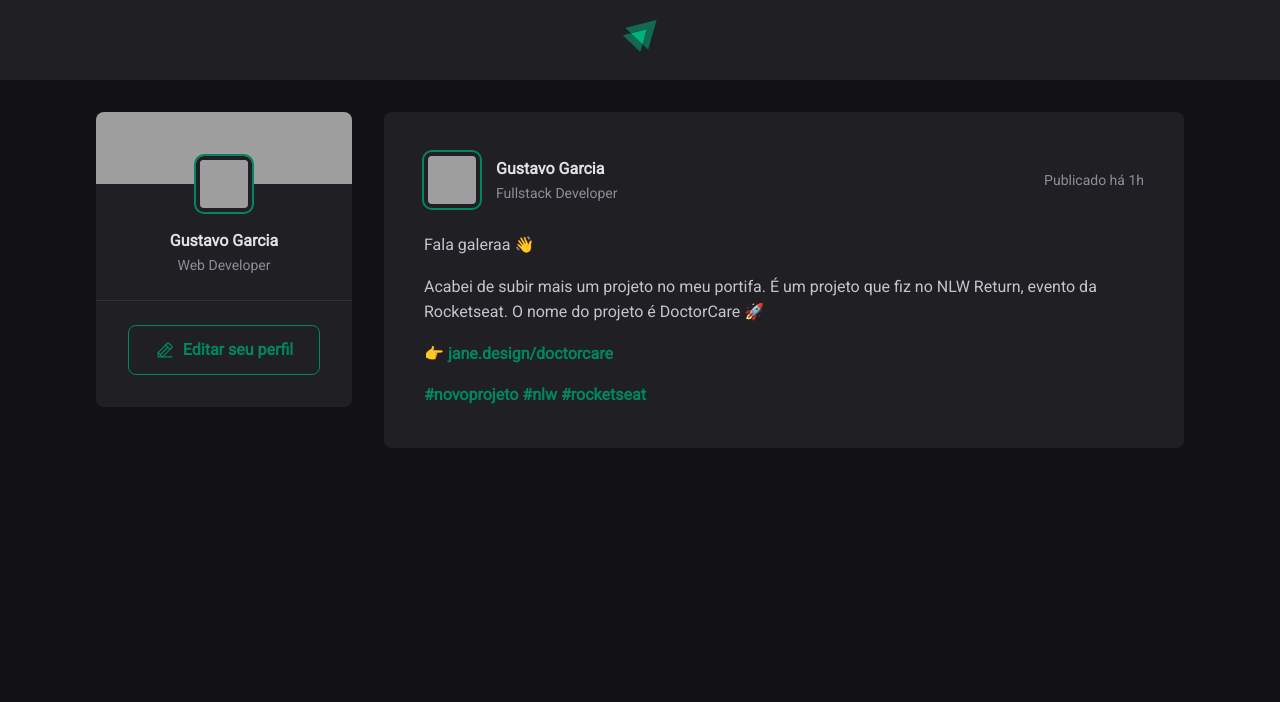
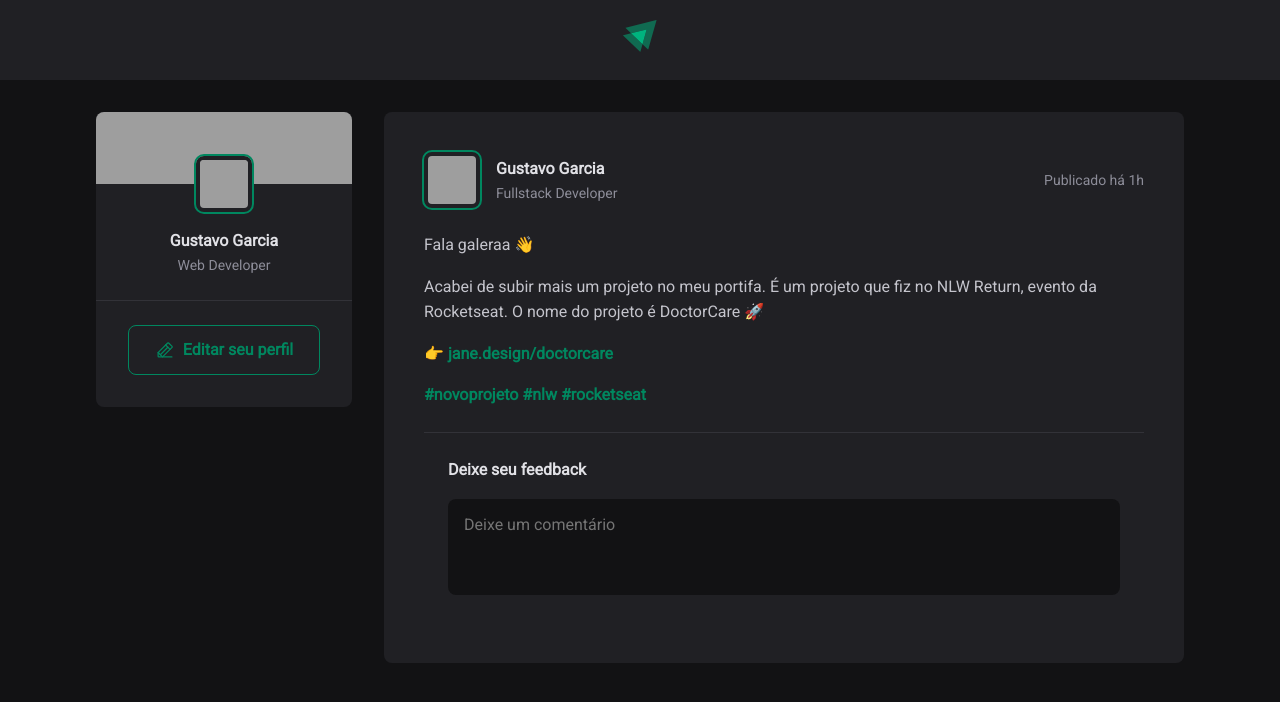
Before and after one commit to GustavoGarcia1/ignite-feed, a React (Vite) app: page / in a window 1280 px wide. Shown: the top 702 px of the page. Built offline with nearby package versions, Linux system fonts and the light colour scheme; grey boxes are pictures that could not be loaded.

Commit message:
Feat: Criando e estilizando formulario de comentários.

```diff
--- a/src/components/Post.jsx
+++ b/src/components/Post.jsx
@@ -29,6 +29,18 @@
                         <a href=''>#rocketseat</a>
                     </p>
             </div>
+
+            <form className={styles.commentForm}>
+                <strong>Deixe seu feedback</strong>
+
+                <textarea
+                    placeholder='Deixe um comentário'
+                />
+
+                <footer>
+                    <button type='submit'>Publicar</button>
+                </footer>
+            </form>
         </article>
     )
 }
--- a/src/components/Post.module.css
+++ b/src/components/Post.module.css
@@ -66,3 +66,53 @@
     color: var(--gray-400);
     line-height: 1.6;
 }
+
+.commentForm {
+    width: 100%;
+    margin-top: 1.5rem;
+    padding: 1.5rem;
+    border-top: 1px solid var(--gray-600);
+}
+
+.commentForm > strong {
+    line-height: 1.6;
+    color: var(--gray-100);
+}
+
+.commentForm textarea {
+    width: 100%;
+    background: var(--gray-900);
+    border: 0;
+    resize: none;
+    height: 6rem;
+    padding: 1rem;
+    border-radius: 8px;
+    color: var(--gray-100);
+    margin-top: 1rem;
+}
+
+.commentForm footer {
+    visibility: hidden;
+    max-height: 0;
+}
+
+.commentForm:focus-within footer{
+    visibility: visible;
+    max-height: none;
+}
+.commentForm > footer button[type="submit"] {
+    padding: 1rem 1.5rem;
+    margin-top: 1rem;
+    border-radius: 8px;
+    border: 0;
+    background: var(--green-500);
+    color: var(--white);
+    font-weight: bold;
+    cursor: pointer;
+
+    transition: background-color 0.1s;
+}
+
+.commentForm footer button[type="submit"]:hover {
+    background: var(--green-300);
+}
```
